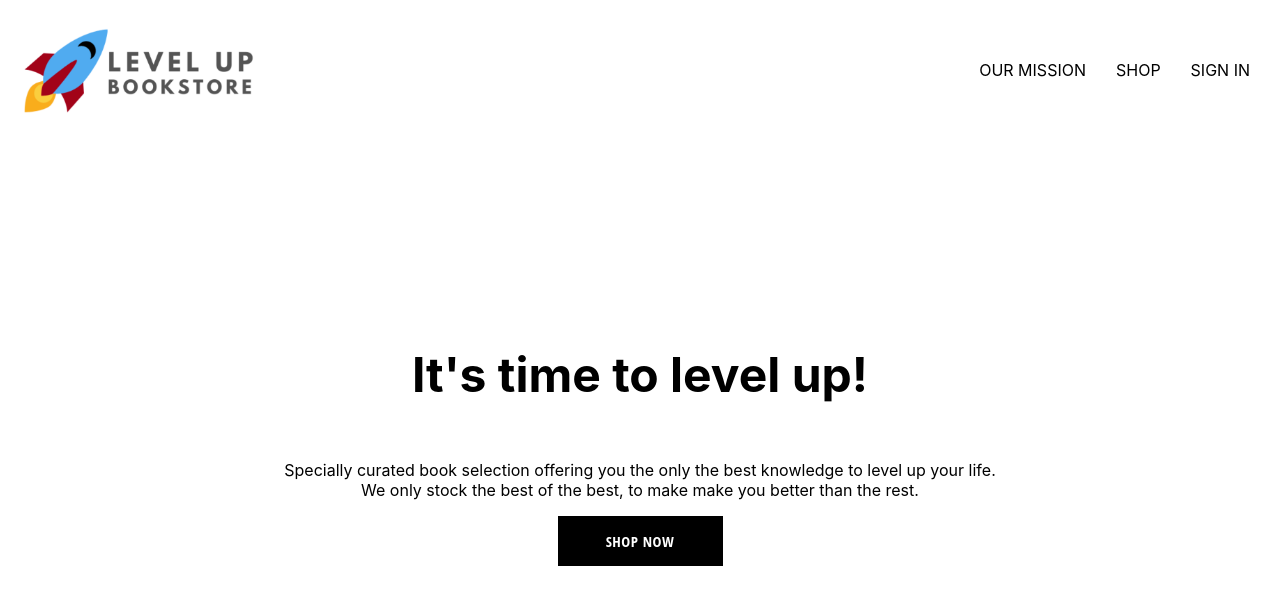
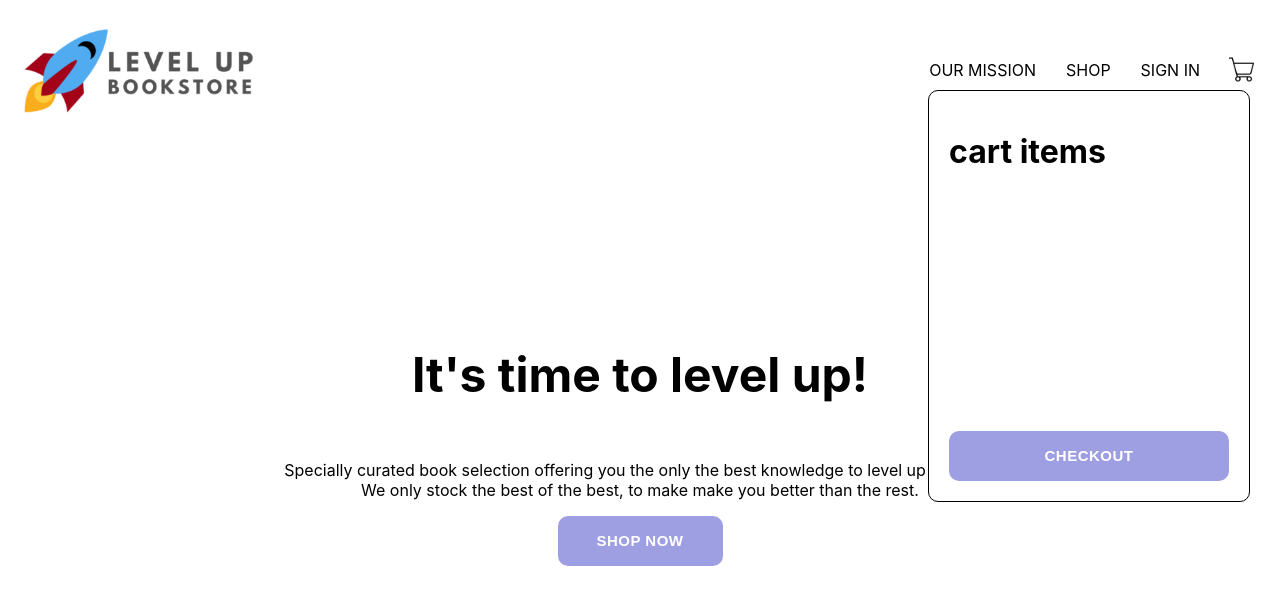
Before and after one commit to Mr-Dean/level-up-books-v2, a React (Create React App) app: page / in a window 1280 px wide. Shown: the top 604 px of the page. Built offline with nearby package versions, Linux system fonts and the light colour scheme; no server answers; the database is empty.

Commit message:
added cart icon and cart dropdown menu basic framework

```diff
--- a/src/components/button/button.styles.scss
+++ b/src/components/button/button.styles.scss
@@ -6,15 +6,15 @@
     line-height: 50px;
     padding: 0 35px 0 35px;
     font-size: 15px;
-    background-color: black;
+    background-color: rgb(158, 158, 226);
     color: white;
     text-transform: uppercase;
-    font-family: 'Open Sans Condensed';
     font-weight: bolder;
     border: none;
     cursor: pointer;
     display: flex;
     justify-content: center;
+    border-radius: 10px;
 
     &:hover {
       background-color: white;
--- /dev/null
+++ b/src/components/cart-dropdown/cart-dropdown.component.jsx
@@ -0,0 +1,15 @@
+import Button from '../button/button.component';
+import './cart-dropdown.styles.scss';
+
+const CartDropdown = () => {
+    return (
+        <div className='cart-dropdown-container'>
+            <div className='cart-items'>
+                <h1>cart items</h1>
+            </div>
+            <Button>Checkout</Button>
+        </div>
+    )
+};
+
+export default CartDropdown;
--- /dev/null
+++ b/src/components/cart-dropdown/cart-dropdown.styles.scss
@@ -0,0 +1,18 @@
+.cart-dropdown-container {
+    position: absolute;
+    width: 280px;
+    height: 370px;
+    display: flex;
+    flex-direction: column;
+    padding: 20px;
+    border: 1px solid black;
+    background-color: white;
+    border-radius: 10px;
+    top: 90px;
+    right: 30px;
+
+    button {
+        margin-top: auto;
+    }
+
+}
--- /dev/null
+++ b/src/components/cart-icon/cart-icon.component.jsx
@@ -0,0 +1,13 @@
+import './cart-icon.styles.scss';
+
+import icon from '../../assets/shopping-cart.png';
+
+const CartIcon = () => {
+    return (
+        <div className='cart-icon-container'>
+            <img className='cart-icon' src={icon} alt={icon} />
+        </div>
+    )
+}
+
+export default CartIcon;
--- /dev/null
+++ b/src/components/cart-icon/cart-icon.styles.scss
@@ -0,0 +1,24 @@
+.cart-icon-container {
+    width: 45px;
+    height: 45px;
+    cursor: pointer;
+    margin-left: 5px;
+    border-radius: 50%;
+
+
+
+    &:hover {
+        background-color: rgb(120, 191, 253);
+
+    }
+
+
+    .cart-icon {
+        position: relative;
+        width: 25px;
+        left: 9px;
+        top: 9px;
+
+    }
+
+}
--- a/src/routes/navigation/navigation.component.jsx
+++ b/src/routes/navigation/navigation.component.jsx
@@ -1,6 +1,8 @@
 import { Fragment } from "react";
 import { Link, Outlet } from "react-router-dom";
 import logo from '../../assets/levelup.png';
+import CartDropdown from "../../components/cart-dropdown/cart-dropdown.component";
+import CartIcon from "../../components/cart-icon/cart-icon.component";
 import './navigation.styles.scss';
 
 const Navigation = () => {
@@ -21,7 +23,9 @@ const Navigation = () => {
                     <Link className='nav-link' to='/auth'>
                         SIGN IN
                     </Link>
+                    <CartIcon />
                 </div>
+                <CartDropdown />
             </div>
             <Outlet />
         </Fragment>
--- a/src/routes/navigation/navigation.styles.scss
+++ b/src/routes/navigation/navigation.styles.scss
@@ -37,7 +37,7 @@
         cursor: pointer;
 
         &:hover {
-          color: rgb(150, 92, 218);
+          color: rgb(120, 191, 253);
         }
       }
     }
```
Also changed, not shown: src/assets/shopping-cart.png (added), src/contexts/cart.context.jsx (added).
